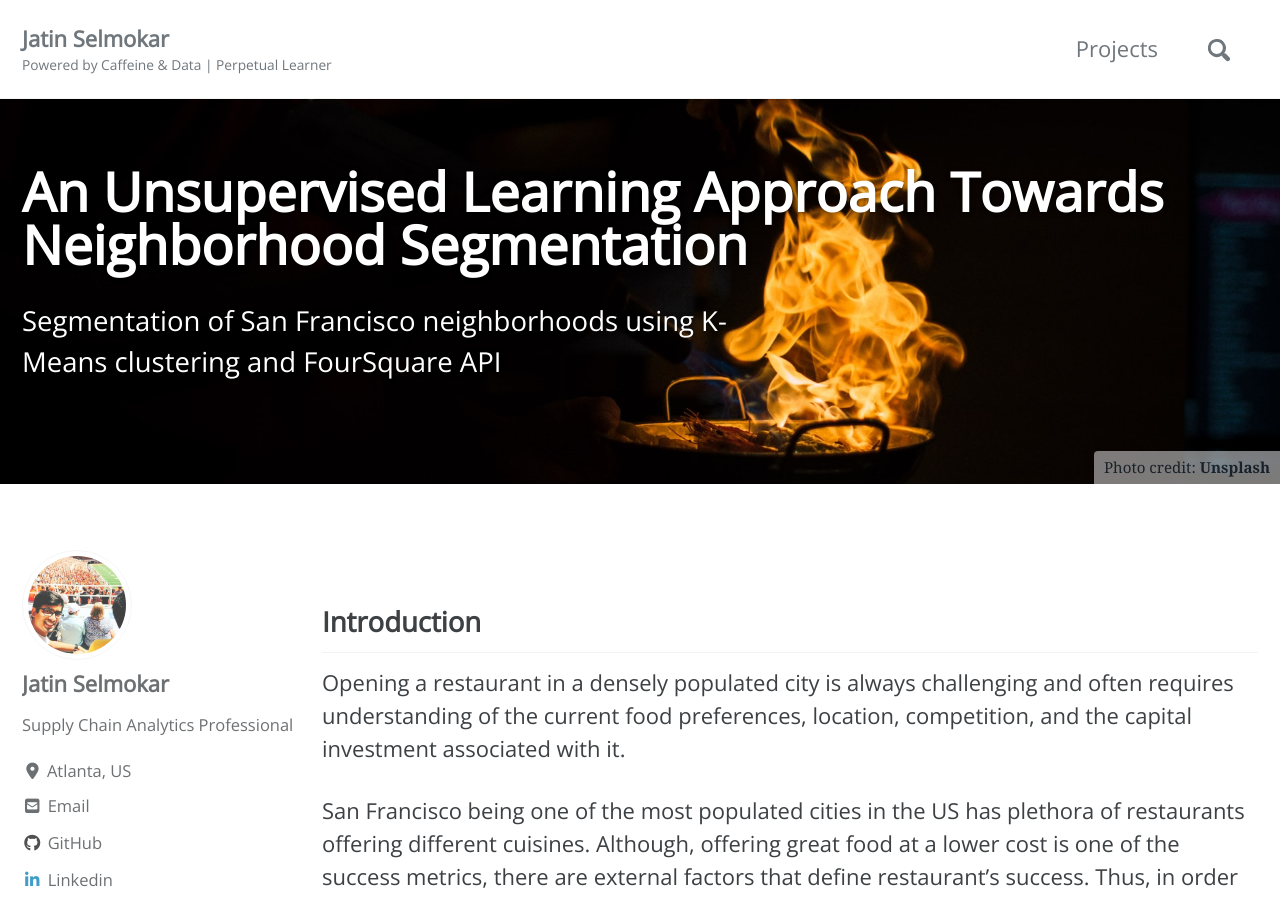
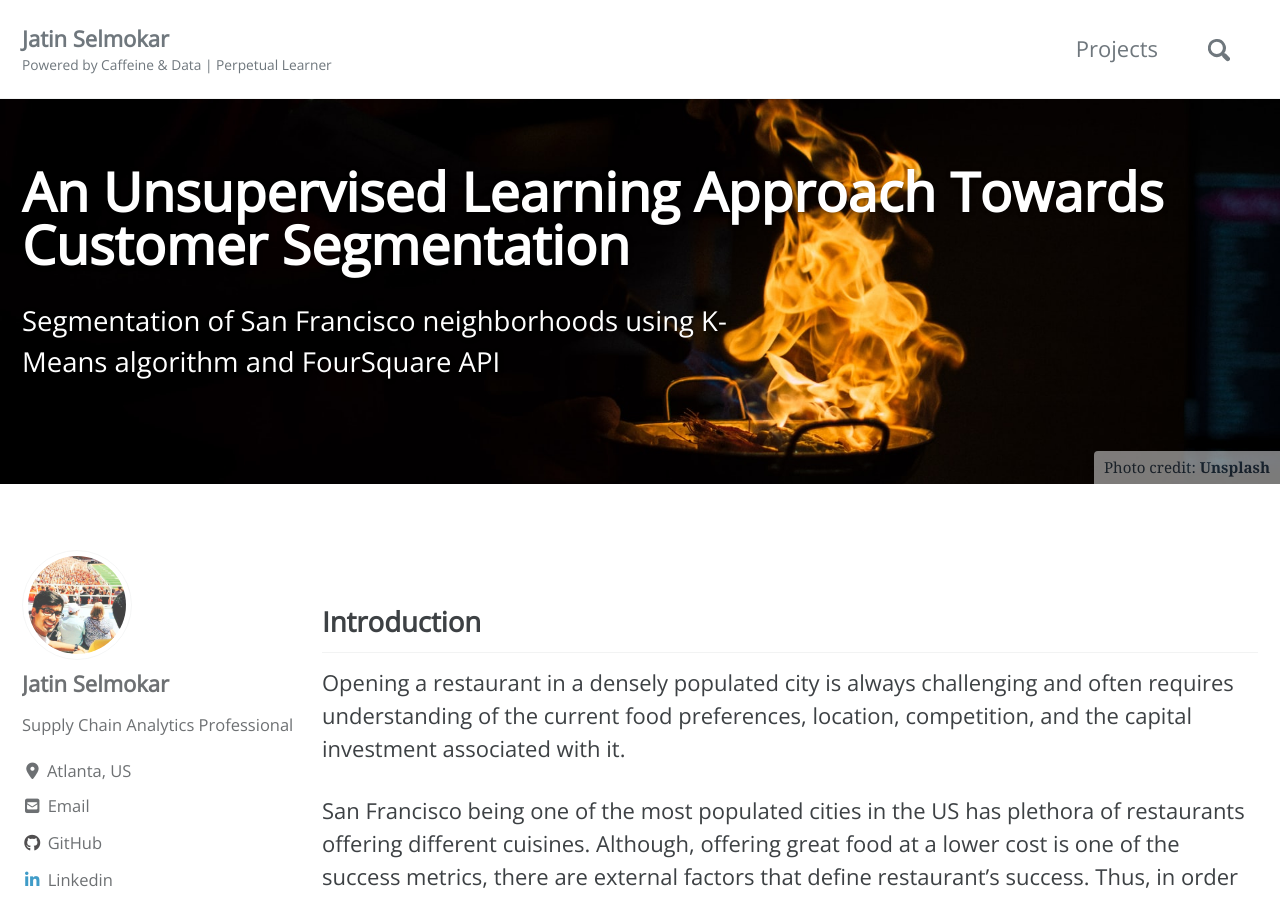
Before and after one commit to jatinselmokar/jatinselmokar.github.io, a Jekyll site: the page built from _posts/2020-01-01-neighborhoodsegmentation.md, in a window 1280 px wide and 900 px high. Built offline with Jekyll 4.4.1, drawn with Linux system fonts in a browser that asks for light colours; cached includes are drawn as plain includes; nearby versions of some CDN libraries.

Commit message:
index update

```diff
--- a/_includes/resume.html
+++ b/_includes/resume.html
@@ -127,7 +127,7 @@
                     <div class="project-info">
                         <h3>Tensor Flow in Practice</h3>
                         <p>
-                          Specialization focus on implementation of deep neural networks with emphasis on improving performance using
+                          Specialization focuses on implementation of deep neural networks with emphasis on improving performance using
                           loss functions and appropriate neural layers
                         </p>
                         <a href="https://www.coursera.org/account/accomplishments/specialization/certificate/PXEPR3GW3CA4" target="_blank">View Credential</a>
@@ -144,7 +144,7 @@
                     <div class="project-info">
                         <h3>IBM Data Science</h3>
                         <p>
-                          Intro to data science topics and hands-on assignments using Pandas, Numpy, Seaborn, Matplotlib, and Folium python packages
+                          Introduction to data science concepts and algorithms with hands-on assignments using Pandas, Numpy, Seaborn, Matplotlib, and Folium python packages
                         </p>
                         <a href="https://www.coursera.org/account/accomplishments/specialization/certificate/5G8TX4EJQJX9" target="_blank">View Credential</a>
                     </div>
--- a/_posts/2020-01-01-neighborhoodsegmentation.md
+++ b/_posts/2020-01-01-neighborhoodsegmentation.md
@@ -1,6 +1,6 @@
 ---
-title: "An Unsupervised Learning Approach Towards Neighborhood Segmentation"
-excerpt: "Segmentation of San Francisco neighborhoods using K-Means clustering and FourSquare API"
+title: "An Unsupervised Learning Approach Towards Customer Segmentation"
+excerpt: "Segmentation of San Francisco neighborhoods using K-Means algorithm and FourSquare API"
 header:
   teaser: /assets/images/clustering/SegmentationHeader.jpg
   overlay_image: /assets/images/clustering/SegmentationHeader.jpg
```
